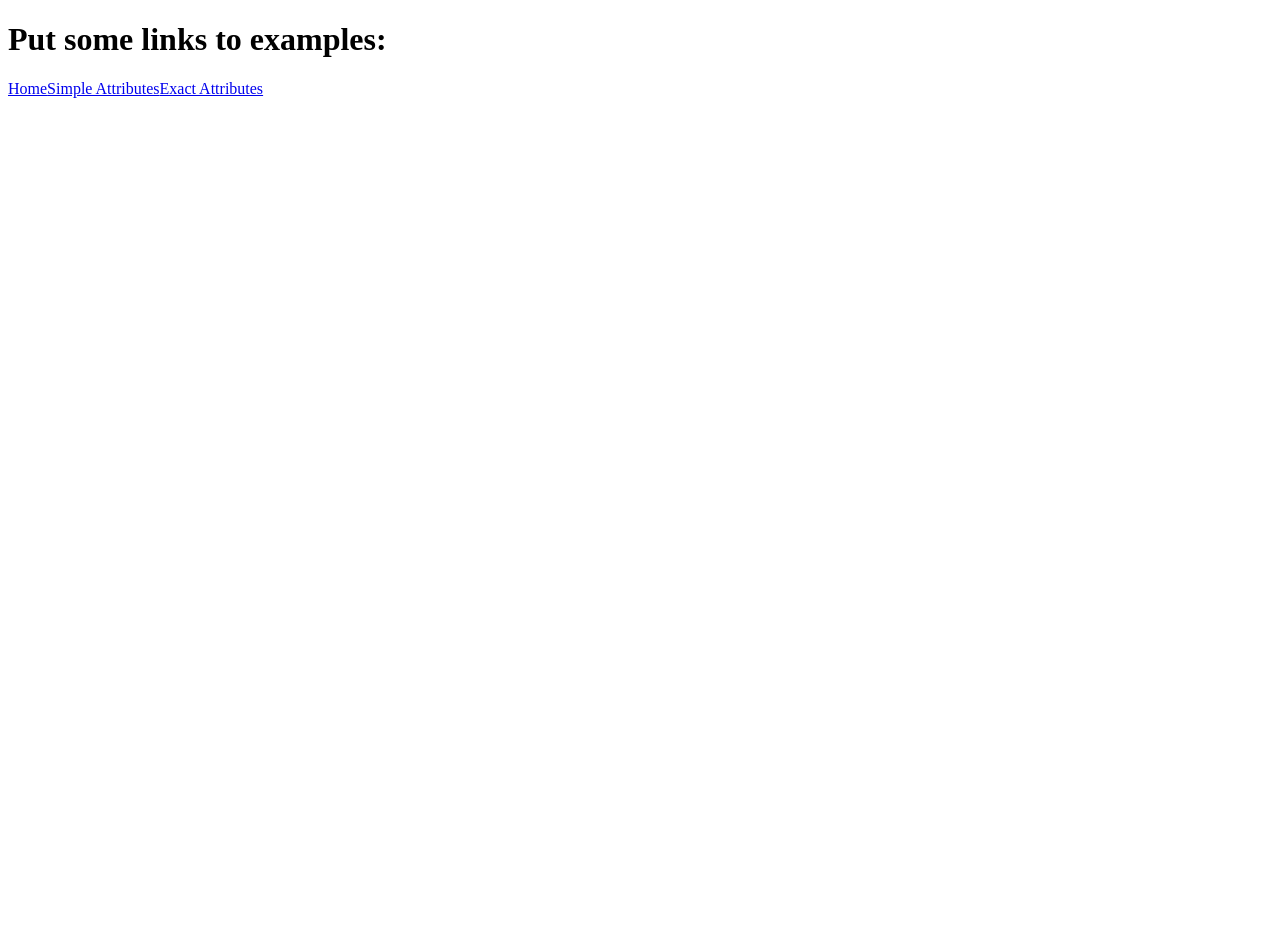
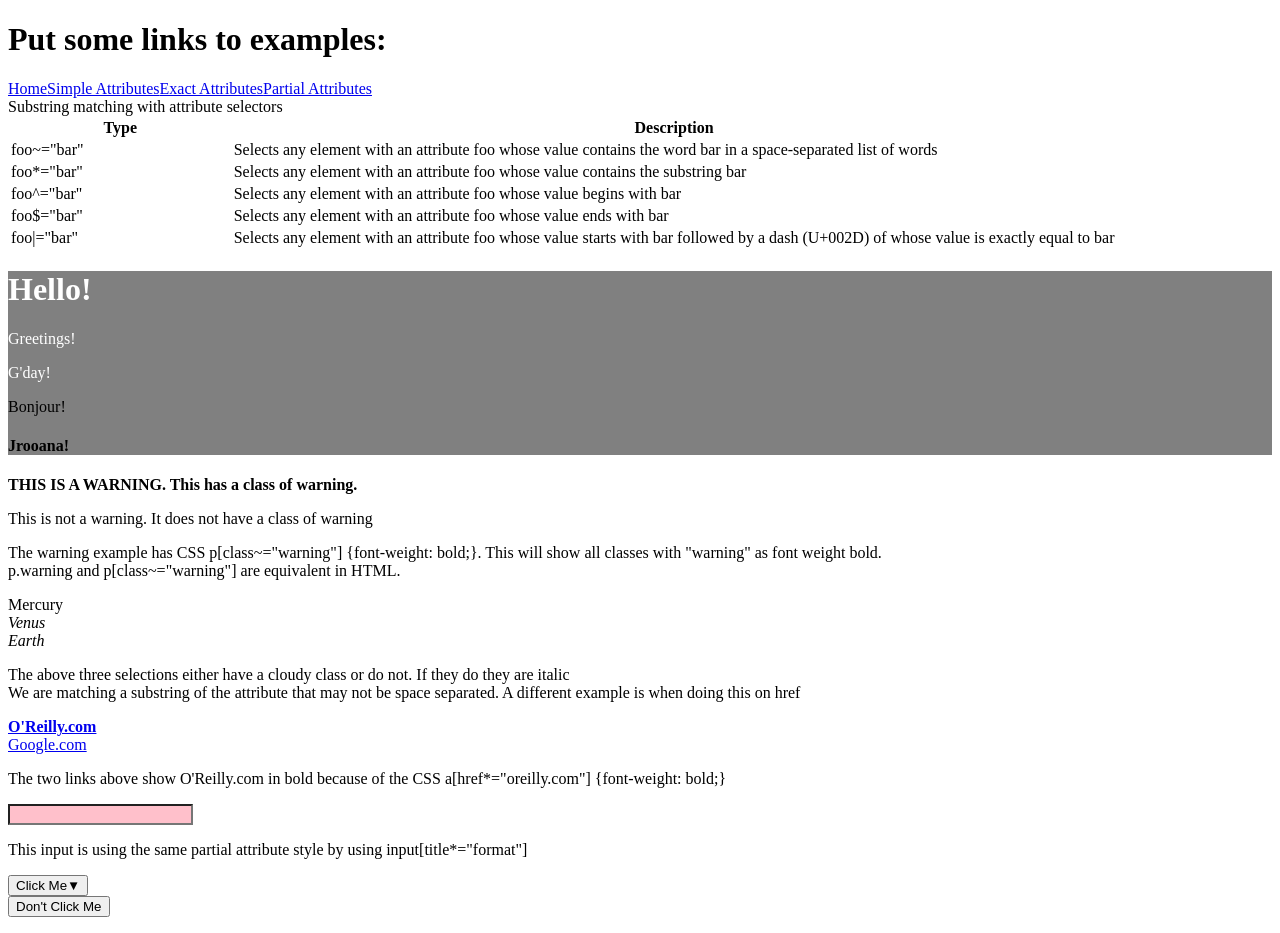
Before and after one commit to robertjorg/cssProject, an Angular app: page /partial in a window 1280 px wide. Before the commit this address led to /. Shown: the top 933 px of the page. Before the commit the page ends 800 px from the top, so only its background shows below. Built offline with nearby package versions, Linux system fonts and the light colour scheme.

Commit message:
More Attributes

```diff
--- a/src/app/AttributeSelectors/exact-selectors/exact-selectors.component.html
+++ b/src/app/AttributeSelectors/exact-selectors/exact-selectors.component.html
@@ -1,37 +1,5 @@
 <div>You are able to do something like </div>
 <div>a[href="http://www.css-discuss.org/about.html"] {{'{'}}font-weight: bold{{'}'}}</div>
 <div>This will make all links with that value bold</div>
-<div><a href="http://www.css-discuss.org/about.html" >Css-Discuss about</a></div>
-<div><a href="htt://google.com" target="_blank">Google</a></div>
-
-<div>Substring matching with attribute selectors</div>
-<table>
-  <colgroup>
-    <col style="width:20%">
-    <col style="width:80%">
-  </colgroup>
-  <tr>
-    <th>Type</th>
-    <th>Description</th>
-  </tr>
-  <tr>
-    <td>foo~="bar"</td>
-    <td>Selects any element with an attribute foo whose value caontains the word bar in a space-separated list of words</td>
-  </tr>
-  <tr>
-    <td>foo*="bar"</td>
-    <td>Selects any element with an attribute foo whose value contains the substring bar</td>
-  </tr>
-  <tr>
-    <td>foo^="bar"</td>
-    <td>Selects any element with an attribute foo whose value begins with bar</td>
-  </tr>
-  <tr>
-    <td>foo$="bar"</td>
-    <td>Selects any element with an attribute foo whose value ends with bar</td>
-  </tr>
-  <tr>
-    <td>foo|="bar"</td>
-    <td>Selects any element with an attribute foo whose value starts with bar followed by a dash (U+002D) of whose value is exactly equal to bar</td>
-  </tr>
-</table>
+<div><a href="http://www.css-discuss.org/about.html" target="_blank">Css-Discuss about</a></div>
+<div><a href="http://google.com" target="_blank">Google</a></div>
--- /dev/null
+++ b/src/app/AttributeSelectors/partial-attributes/partial-attributes.component.html
@@ -0,0 +1,71 @@
+<div>Substring matching with attribute selectors</div>
+<table>
+  <colgroup>
+    <col style="width:20%">
+    <col style="width:80%">
+  </colgroup>
+  <tr>
+    <th>Type</th>
+    <th>Description</th>
+  </tr>
+  <tr>
+    <td>foo~="bar"</td>
+    <td>Selects any element with an attribute foo whose value contains the word bar in a space-separated list of words</td>
+  </tr>
+  <tr>
+    <td>foo*="bar"</td>
+    <td>Selects any element with an attribute foo whose value contains the substring bar</td>
+  </tr>
+  <tr>
+    <td>foo^="bar"</td>
+    <td>Selects any element with an attribute foo whose value begins with bar</td>
+  </tr>
+  <tr>
+    <td>foo$="bar"</td>
+    <td>Selects any element with an attribute foo whose value ends with bar</td>
+  </tr>
+  <tr>
+    <td>foo|="bar"</td>
+    <td>Selects any element with an attribute foo whose value starts with bar followed by a dash (U+002D) of whose value is exactly equal to bar</td>
+  </tr>
+</table>
+
+
+<div class="background-grey">
+  <h1 lang="en">Hello!</h1>
+  <p lang="en-us">Greetings!</p>
+  <div lang="en-au">G'day!</div>
+  <p lang="fr">Bonjour!</p>
+  <h4 lang="cy-en">Jrooana!</h4>
+  </div>
+
+  <p class="something warning">THIS IS A WARNING. This has a class of warning.</p>
+  <p class="something">This is not a warning. It does not have a class of warning</p>
+<p>The warning example has CSS p[class~="warning"] {{'{'}}font-weight: bold;{{'}'}}. This will show all classes with "warning" as font weight bold. <br />
+p.warning and p[class~="warning"] are equivalent in HTML.
+</p>
+
+
+<span class="barren rocky">Mercury</span><br />
+<span class="cloudy barren">Venus</span><br />
+<span class="life-bearing cloudy">Earth</span><br />
+<p>The above three selections either have a cloudy class or do not. If they do they are italic<br />
+We are matching a substring of the attribute that may not be space separated. A different example is when doing this on href</p>
+
+<a href="oreilly.com">O'Reilly.com</a><br />
+<a href="google.com">Google.com</a><br />
+<p>The two links above show O'Reilly.com in bold because of the CSS a[href*="oreilly.com"] {{'{'}}font-weight: bold;{{'}'}}</p>
+
+<input type="tel"
+title="Telephone number should be formatted as XXX-XXX-XXXX"
+pattern="\d{3}\-\d{3}\-\d{4}">
+
+<p>This input is using the same partial attribute style by using input[title*="format"]</p>
+<button class="btn-small-arrow-active">Click Me</button><br/>
+<button class="btn-small-active">Don't Click Me</button>
+<p>The button has CSS *[class|="btn"][class*="-arrow"]:after <br />
+  This requires the class name to start with button and must be followed by a dash and the substring "arrow" in order to apply the CSS</p>
+
+
+  <p>a[href$='.PDF' i] The 'i' in this CSS will make the .PDF case insensitive. You can have href contain .pdf, .PDF, .PdF. <br/>
+  However, the insensitivity only will work in the attribute values, not the attribute selectors</p>
--- /dev/null
+++ b/src/app/AttributeSelectors/partial-attributes/partial-attributes.component.scss
@@ -0,0 +1,29 @@
+@import '../../app.component.scss';
+
+*[lang|="en"] {color: white;}
+
+p[class~="warning"] {
+  font-weight: bold;
+}
+
+span[class*="cloud"] {
+  font-style: italic;
+}
+
+a[href*="oreilly.com"] {
+  font-weight: bold;
+}
+
+input[title*="format"] {
+  background-color: pink;
+}
+
+
+*[class|="btn"][class*="-arrow"]:after {
+  content: "▼";
+}
+
+// a[href^="https:"] {font-weight: bold;}
+a[href^="mailto:"] {font-style: italic;}
+
+img[alt^="Figure"] {border: 2px solid gray; display: block; margin: 2em auto;}
--- /dev/null
+++ b/src/app/AttributeSelectors/partial-attributes/partial-attributes.component.ts
@@ -0,0 +1,15 @@
+import { Component, OnInit } from '@angular/core';
+
+@Component({
+  selector: 'app-partial-attributes',
+  templateUrl: './partial-attributes.component.html',
+  styleUrls: ['./partial-attributes.component.scss']
+})
+export class PartialAttributesComponent implements OnInit {
+
+  constructor() { }
+
+  ngOnInit() {
+  }
+
+}
--- a/src/app/app-routing.module.ts
+++ b/src/app/app-routing.module.ts
@@ -1,3 +1,4 @@
+import { PartialAttributesComponent } from './AttributeSelectors/partial-attributes/partial-attributes.component';
 import { ExactSelectorsComponent } from './AttributeSelectors/exact-selectors/exact-selectors.component';
 import { SimpleSelectorsComponent } from './AttributeSelectors/simple-selectors/simple-selectors.component';
 import { NgModule } from '@angular/core';
@@ -8,7 +9,8 @@ const routes: Routes = [
   { path: '',
       children: [
         { path: 'simple', component: SimpleSelectorsComponent},
-        { path: 'exact', component: ExactSelectorsComponent}
+        { path: 'exact', component: ExactSelectorsComponent},
+        { path: 'partial', component: PartialAttributesComponent},
       ]
 
   }
--- a/src/app/app.component.html
+++ b/src/app/app.component.html
@@ -2,4 +2,5 @@
 <a routerLink="/" routerLinkActive="active">Home</a>
 <a routerLink="/simple" routerLinkActive="active">Simple Attributes</a>
 <a routerLink="/exact" routerLinkActive="active">Exact Attributes</a>
+<a routerLink="/partial" routerLinkActive="active">Partial Attributes</a>
 <router-outlet></router-outlet>
--- a/src/app/app.component.scss
+++ b/src/app/app.component.scss
@@ -0,0 +1,3 @@
+.background-grey {
+  background-color: gray;
+}
--- a/src/app/app.module.ts
+++ b/src/app/app.module.ts
@@ -5,12 +5,14 @@ import { AppRoutingModule } from './app-routing.module';
 import { AppComponent } from './app.component';
 import { SimpleSelectorsComponent } from './AttributeSelectors/simple-selectors/simple-selectors.component';
 import { ExactSelectorsComponent } from './AttributeSelectors/exact-selectors/exact-selectors.component';
+import { PartialAttributesComponent } from './AttributeSelectors/partial-attributes/partial-attributes.component';
 
 @NgModule({
   declarations: [
     AppComponent,
     SimpleSelectorsComponent,
-    ExactSelectorsComponent
+    ExactSelectorsComponent,
+    PartialAttributesComponent,
   ],
   imports: [
     BrowserModule,
```
Also changed, not shown: 1 other file (tests, documents, lock files or other folders).
